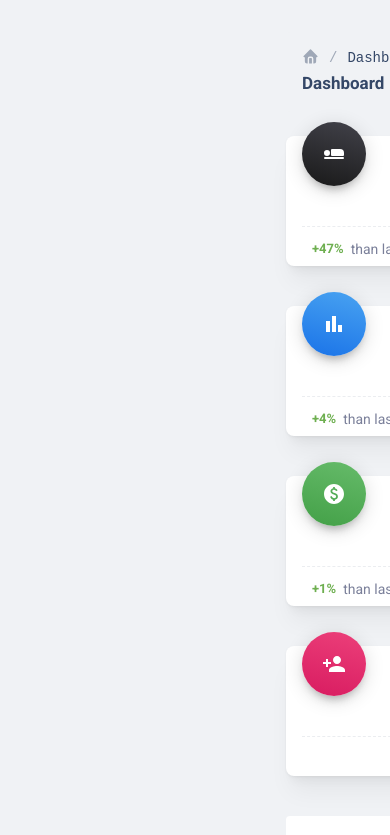
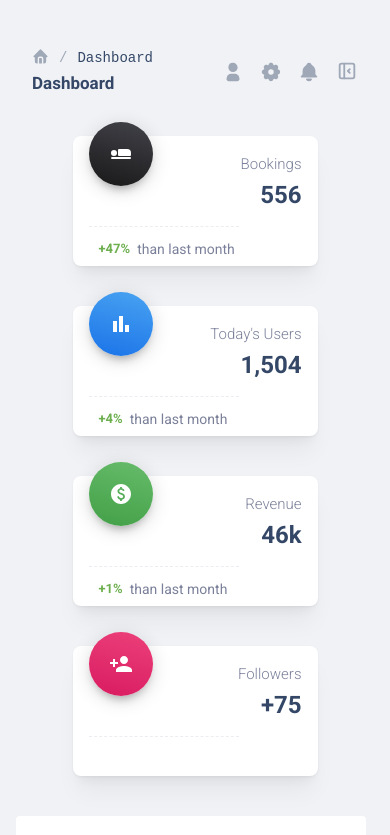
Before and after one commit to anand-2/dashboardNext, a Next.js app: page /dashboard in a window 390 px wide. Shown: the top 835 px of the page. Built offline with nearby package versions, Linux system fonts and the light colour scheme.

Commit message:
responsive ui complete

```diff
--- a/app/dashboard/mainDash.tsx
+++ b/app/dashboard/mainDash.tsx
@@ -1,11 +1,13 @@
 import { Card,Autocomplete, Box,Divider, Grid, GridCol, SimpleGrid } from '@mantine/core'
 import React,{useState} from 'react'
 import classes from "./dashboard.module.css"
-import {IconHomeFilled,IconSearch,IconSettingsFilled,IconUserFilled,IconBellFilled, IconMenu2} from "@tabler/icons-react"
+import {IconHomeFilled,IconSearch,IconSettingsFilled,IconUserFilled,IconBellFilled, IconLayoutSidebarRightCollapse,IconLayoutSidebarLeftCollapse} from "@tabler/icons-react"
 import {data,DataItem} from "./data"
 
 type Props={
   buttonShow : boolean;
+  setOpened : any;
+  opened : boolean;
 }
 
 function mainDash(props : Props) {
@@ -39,7 +41,12 @@ function mainDash(props : Props) {
             <IconUserFilled color='#9FA8B7' size='22px'/>
             <IconSettingsFilled color='#9FA8B7' size='22px'/>
             <IconBellFilled color='#9FA8B7' size='22px'/>
-            {props.buttonShow && <IconMenu2 color='#9FA8B7' size='22px'/>}
+            <Box hiddenFrom='lg' onClick={()=>{props.setOpened(!props.opened)}}>
+              {
+                !props.opened ? <IconLayoutSidebarLeftCollapse  style={{alignSelf:'center',marginTop:'5px',cursor:'pointer'}}  color='#9FA8B7' size='22px'/> :
+                <IconLayoutSidebarRightCollapse  style={{alignSelf:'center',marginTop:'5px',cursor:'pointer'}}  color='#9FA8B7' size='22px'/>
+              }
+              </Box>
 
 
       </div>
@@ -48,6 +55,7 @@ function mainDash(props : Props) {
                         cols={{ base: 1,xs:2, sm: 2, lg: 4 }}
                         spacing={{ base: 100, sm: 'xl' }}
                         verticalSpacing={{ base: 'md', sm: 'xl' }}
+                        style={{justifyItems:'center'}}
                       >
     {data?.map((item: DataItem) => {
                 return (
--- a/app/dashboard/page.jsx
+++ b/app/dashboard/page.jsx
@@ -9,16 +9,18 @@ import { SimpleGrid, Skeleton, Container, Stack, useMantineTheme, px, Grid, Grid
 
 function page() {
   const [buttonShow,setButtonShow] =useState(false)
+  const [opened, setOpened] = useState(false);
+
   return (
     <div style={{backgroundColor:'#F0F2F5',overflow:'hidden'}}>
 
 
     <Grid>
       <GridCol span={{ base: 12, xs: 2.5 }} style={{position:'fixed',display:'flex'}}>
-      <SideBar setButtonShow={setButtonShow}></SideBar>
+      <SideBar opened={opened} buttonShow={buttonShow} setOpened={setOpened} setButtonShow={setButtonShow}></SideBar>
       </GridCol>
-      <GridCol span={{ base: 12 , xs: 9.5 }} style={{marginLeft:!buttonShow ? '270px' : '0px' }}>
-      <MainDash buttonShow={buttonShow}></MainDash>
+      <GridCol span={{ base: 12 , xs: 9.5 }} ml={{lg:'270px',sm:'70px',md:'270px',xl:'270px',xs:'70px'}}>
+      <MainDash opened={opened} setOpened={setOpened} buttonShow={buttonShow}></MainDash>
         <GraphCard></GraphCard>
 
       </GridCol>
--- a/app/dashboard/sideBar.tsx
+++ b/app/dashboard/sideBar.tsx
@@ -32,12 +32,14 @@ const data = [
 
 type Props = {
   setButtonShow: any;
+  opened : boolean;
+  setOpened : any;
+  buttonShow : boolean;
 }
 
  function SideBar(props: Props) {
   const [active, setActive] = useState('Dashboard');
-  const [opened, setOpened] = useState(false);
-  const [isSmallScreen, setIsSmallScreen] = useState(false);
+  const [isSmallScreen, setIsSmallScreen] = useState(props.opened);
 
 
   const links = data.map((item) => (
@@ -58,22 +60,22 @@ type Props = {
   ));
 
   const handleClose = () => {
-    setOpened(false);
+    props.setOpened(false);
   };
 
 
   useEffect(() => {
     const handleResize = () => {
-      const isSmall = window.innerWidth <= 768;
+      const isSmall = window.innerWidth <= 992;
       setIsSmallScreen(isSmall);
 
-      if (!isSmall && !opened) {
-        setOpened(true);
+      if (!isSmall && !props.opened) {
+        props.setOpened(true);
         props.setButtonShow(false)
       }
 
-      if (isSmall && opened) {
-        setOpened(false);
+      if (isSmall && props.opened && !props.buttonShow) {
+        props.setOpened(false);
         props.setButtonShow(true)
       }
     };
@@ -84,13 +86,13 @@ type Props = {
     return () => {
       window.removeEventListener('resize', handleResize);
     };
-  }, [opened]);
+  }, [props.opened]);
 
   return (
 
  <>
     <Drawer
- opened={isSmallScreen ? false : opened}
+    opened={props.opened}
     size='16rem'
     closeOnEscape={false}
     lockScroll={false}
```
Lines whose indentation alone changed are shown as unchanged.
